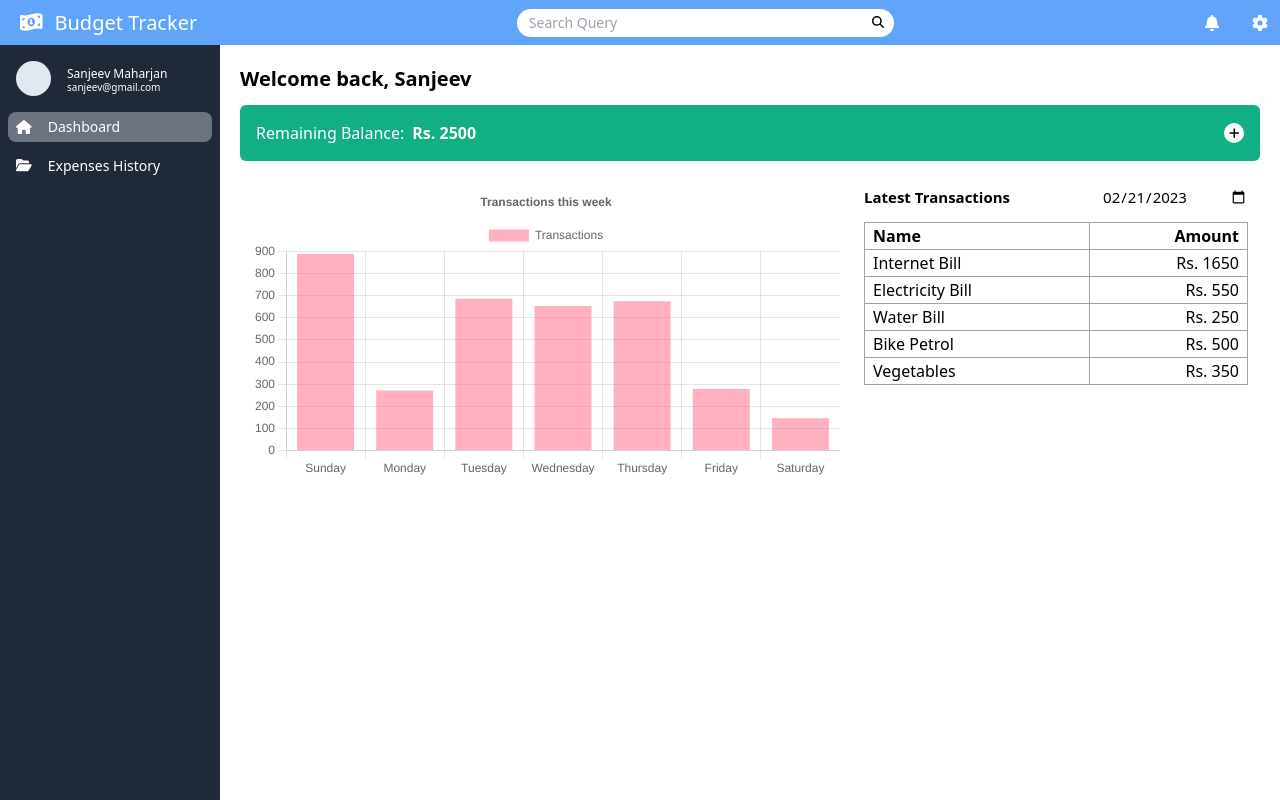
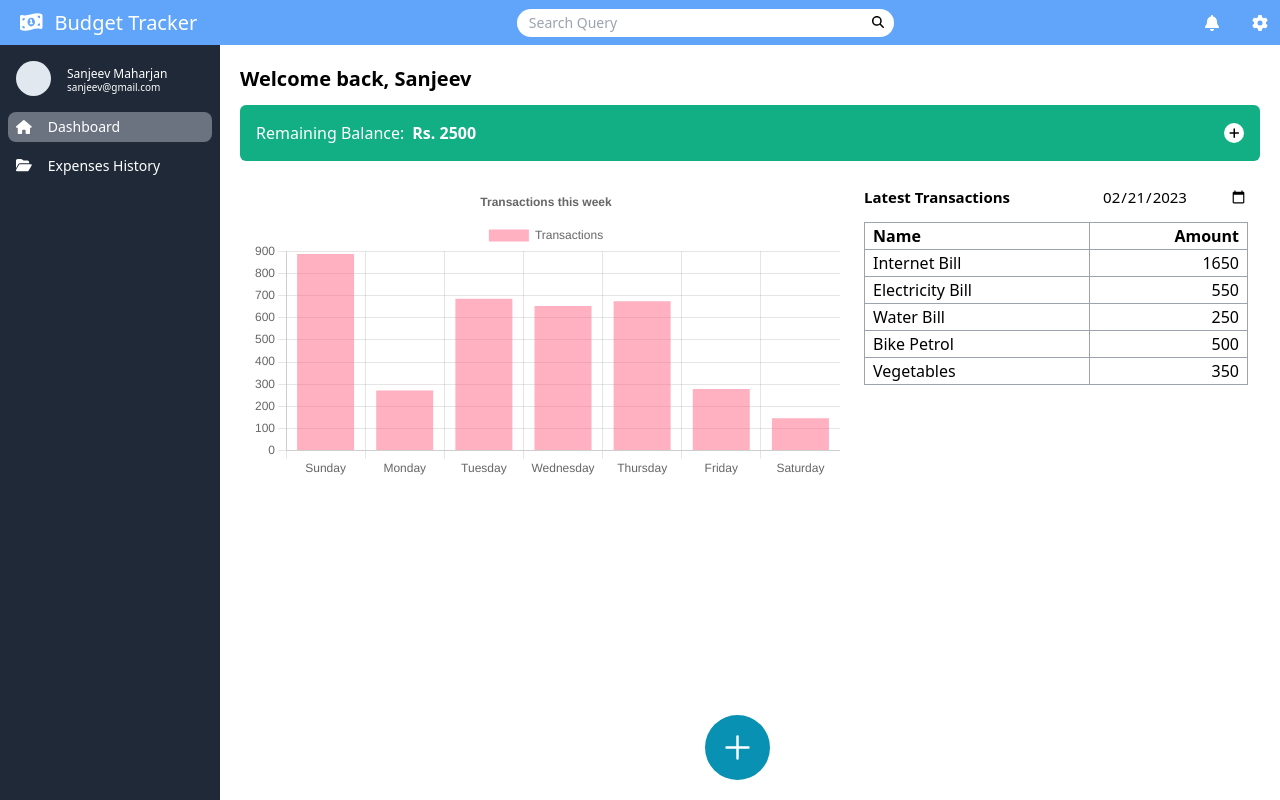
Before and after one commit to SanjeevMhn/budgetTracker, a React (Vite) app: page / in a window 1280 px wide. Built offline with nearby package versions, Linux system fonts and the light colour scheme.

Commit message:
[ADDED]: added add expense button and add expense form

```diff
--- a/src/App.jsx
+++ b/src/App.jsx
@@ -1,4 +1,4 @@
-import React,{useEffect, useRef} from 'react';
+import React, { useEffect, useState, useRef } from 'react';
 import { FontAwesomeIcon } from '@fortawesome/react-fontawesome';
 import { faPlus } from '@fortawesome/free-solid-svg-icons';
 import {
@@ -12,6 +12,8 @@ import {
 } from 'chart.js';
 import { Bar } from 'react-chartjs-2';
 import { faker } from '@faker-js/faker';
+import AddExpense from './components/AddExpense';
+import ExpenseModal from './components/ExpenseModal';
 
 ChartJS.register(
   CategoryScale,
@@ -35,7 +37,7 @@ export const options = {
   },
 };
 
-const labels = ['Sunday','Monday','Tuesday','Wednesday','Thursday','Friday','Saturday'];
+const labels = ['Sunday', 'Monday', 'Tuesday', 'Wednesday', 'Thursday', 'Friday', 'Saturday'];
 
 export const data = {
   labels,
@@ -56,7 +58,40 @@ const checkDigits = (num) => {
 const App = () => {
 
   const dateToday = useRef(null);
-  useEffect(()=>{
+  const [transactions, setTransactions] = useState([
+    {
+      id: 1,
+      date: "2022-02-23",
+      name: "Internet Bill",
+      amount: 1650
+    },
+    {
+      id: 2,
+      date: "2022-02-23",
+      name: "Electricity Bill",
+      amount: 550
+    },
+    {
+      id: 3,
+      date: "2022-02-23",
+      name: "Water Bill",
+      amount: 250
+    },
+    {
+      id: 4,
+      date: "2022-02-23",
+      name: "Bike Petrol",
+      amount: 500
+    },
+    {
+      id: 5,
+      date: "2022-02-23",
+      name: "Vegetables",
+      amount: 350
+    },
+  ])
+
+  useEffect(() => {
     const setTodaysDate = () => {
       let date = new Date();
       let year = date.getFullYear();
@@ -66,10 +101,10 @@ const App = () => {
       let lenMonth = checkDigits(month);
       let lenDay = checkDigits(day);
 
-      if(lenMonth == 1){
+      if (lenMonth == 1) {
         month = "0" + month;
       }
-      if(lenDay == 1){
+      if (lenDay == 1) {
         day = "0" + day;
       }
 
@@ -79,10 +114,10 @@ const App = () => {
     }
 
     setTodaysDate();
-  },[])
+  }, [])
 
   return (
-    <>
+    <div className="wrapper">
       <h2 className="welcome-msg text-xl mb-3 font-semibold">
         Welcome back, Sanjeev
       </h2>
@@ -110,7 +145,7 @@ const App = () => {
                 Add
               </span>
             </button> */}
-            <input type="date" name="current-date" id="" className="form-control w-[38%] text-[15px]" ref={dateToday} value=""/>
+            <input type="date" name="current-date" id="" className="form-control w-[38%] text-[15px]" ref={dateToday} value="" />
           </div>
           <table className='w-full'>
             <thead>
@@ -118,52 +153,27 @@ const App = () => {
               <th className='text-right border border-gray-400 px-2'>Amount</th>
             </thead>
             <tbody>
-              <tr>
-                <td className='border border-gray-400 px-2'>
-                  Internet Bill
-                </td>
-                <td className='text-right border border-gray-400 px-2'>
-                  Rs. 1650
-                </td>
-              </tr>
-              <tr>
-                <td className='border border-gray-400 px-2'>
-                  Electricity Bill
-                </td>
-                <td className='text-right border border-gray-400 px-2'>
-                  Rs. 550
-                </td>
-              </tr>
-              <tr>
-                <td className='border border-gray-400 px-2'>
-                  Water Bill
-                </td>
-                <td className='text-right border border-gray-400 px-2'>
-                  Rs. 250
-                </td>
-              </tr>
-              <tr>
-                <td className='border border-gray-400 px-2'>
-                  Bike Petrol
-                </td>
-                <td className='text-right border border-gray-400 px-2'>
-                  Rs. 500
-                </td>
-              </tr>
-              <tr>
-                <td className='border border-gray-400 px-2'>
-                  Vegetables
-                </td>
-                <td className='text-right border border-gray-400 px-2'>
-                  Rs. 350
-                </td>
-              </tr>
+              {transactions.map((tran, index) => {
+                return (
+                  <tr key={index}>
+                    <td className='border border-gray-400 px-2'>
+                      {tran.name}
+                    </td>
+                    <td className='text-right border border-gray-400 px-2'>
+                      {tran.amount}
+                    </td>
+                  </tr>
+                )
+              })}
+
             </tbody>
           </table>
         </div>
       </div>
+      <AddExpense />
 
-    </>
+      <ExpenseModal />
+    </div>
   )
 
 }
--- /dev/null
+++ b/src/components/AddExpense.jsx
@@ -0,0 +1,18 @@
+import React from "react";
+
+const AddExpense = () => {
+
+    return (
+        <button type="button" className="w-[65px] h-[65px] bg-cyan-600 text-white rounded-full flex items-center justify-center absolute bottom-[20px] left-[50%] lg:left-[calc(50%+220px)] lg:translate-x-[calc(50%-calc(220px-calc(65px/2)))] overflow-visible group">
+            <span className="icon-container leading-none flex items-center justify-center w-[60%] invert brightness-0">
+                <img src="../src/assets/add-outline.svg" alt="" srcset="" />
+            </span>
+            <span className="tooltips absolute right-[-110px] text-white text-[12.5px] min-w-[100px] bg-black px-2 py-1 rounded-md hidden group-hover:inline-block">
+                Add Expenses
+            </span>
+        </button>
+    )
+
+}
+
+export default AddExpense;
--- /dev/null
+++ b/src/components/ExpenseModal.jsx
@@ -0,0 +1,40 @@
+import React from 'react';
+import { FontAwesomeIcon } from '@fortawesome/react-fontawesome';
+import { faClose } from '@fortawesome/free-solid-svg-icons';
+
+const ExpenseModal = () => {
+
+    return (
+        <div className={`modal absolute w-full h-full bg-[rgba(0,0,0,0.75)] items-center justify-center top-0 left-0 hidden`}>
+            <button className="icon-container absolute top-[30px] right-[30px] w-[50px] h-[50px]">
+                <FontAwesomeIcon icon={faClose} className='text-white text-xl' />
+            </button>
+            <div className="modal-body w-[50%] bg-gray-300 text-blaack rounded-lg p-4">
+                <h2 className='text-center text-xl mb-4'>Expense Date</h2>
+                <form className=''>
+                    <div className="form-group flex flex-col mb-2">
+                        <label htmlFor="date" className='mb-1'>
+                            Date:
+                        </label>
+                        <input type="date" name="date" id="date" className='px-2 py-1 text-xs rounded-md' />
+                    </div>
+                    <div className="form-group flex flex-col mb-2">
+                        <label htmlFor="expense-name" className='mb-1'>Expense Name:</label>
+                        <input type="text" name="expense-name" id="expense-name" className="px-2 py-1 text-xs rounded-md" />
+                    </div>
+                    <div className="form-group flex flex-col mb-2">
+                        <label htmlFor="expense-amount" className='mb-1'>Expense Amount</label>
+                        <input type="number" name="expense-amount" id="expense-amount" className='px-2 py-1 text-xs rounded-md'/>
+                    </div>
+                    <div className="form-group flex justify-center pt-3">
+                        <button type="button" className='py-1 px-2 rounded-md text-white bg-blue-500 mr-3'>Save</button>
+                        <button type="reset" className='py-1 px-2 rounded-md text-white bg-red-700'>Cancel</button>
+                    </div>
+                </form>
+            </div>
+        </div>
+    )
+
+}
+
+export default ExpenseModal;
--- a/src/layouts/Layout.jsx
+++ b/src/layouts/Layout.jsx
@@ -1,10 +1,12 @@
-import Reat from 'react';
+import Reat,{useState} from 'react';
 import Sidenav from '../components/Sidenav';
 import TopNav from '../components/TopNav';
 import { Outlet } from 'react-router-dom';
+import ExpenseModal from '../components/ExpenseModal';
 import "../App.css";
 
 const Layout = () => {
+
 
     return (
         <div className='layout-wrapper relative'>
@@ -13,6 +15,7 @@ const Layout = () => {
             <main className='min-h-[calc(100vh-45px)] ml-[70px] lg:ml-[220px] p-[20px]'>
                 <Outlet />
             </main>
+
         </div>
     )
 
```
Also changed, not shown: src/assets/add-outline.svg (added).
